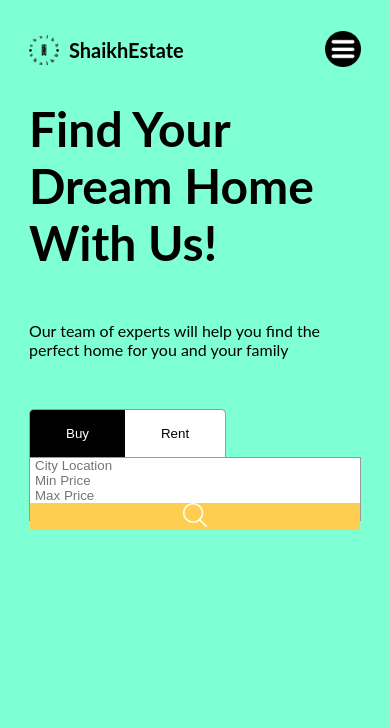
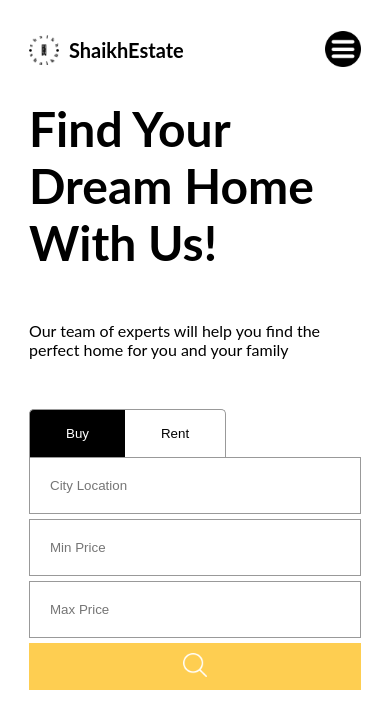
Before and after one commit to asifshaikh/RealEstate-Mern, a React (Vite) app in the folder client/: page / in a window 390 px wide. Shown: the top 728 px of the page. Built offline with nearby package versions, Linux system fonts and the light colour scheme.

Commit message:
complete homepage with responsiveness

```diff
--- a/client/src/assets/components/searchbar/searchBar.scss
+++ b/client/src/assets/components/searchbar/searchBar.scss
@@ -32,6 +32,7 @@
 
     @include sm {
       flex-direction: column;
+      border: none;
     }
 
     input {
@@ -47,11 +48,22 @@
           width: 140px;
         }
         @include md {
+          width: 200px;
+          &:nth-child(2),
+          &:nth-child(3) {
+            width: 200px;
+          }
+        }
+        @include sm {
           width: auto;
           &:nth-child(2),
           &:nth-child(3) {
             width: auto;
           }
+
+          margin-bottom: 5px;
+          padding: 20px;
+          border: 1px solid #999;
         }
       }
     }
@@ -60,6 +72,9 @@
       background-color: #fece51;
       flex: 1;
       cursor: pointer;
+      @include sm {
+        padding: 10px;
+      }
 
       img {
         height: 24px;
--- a/client/src/assets/layout.scss
+++ b/client/src/assets/layout.scss
@@ -10,16 +10,16 @@
   flex-direction: column;
 
   @include lg {
-    background-color: red;
+    // background-color: red;
     max-width: 1280px;
   }
 
   @include md {
-    background-color: beige;
+    // background-color: beige;
     max-width: 768px;
   }
   @include sm {
-    background-color: aquamarine;
+    // background-color: aquamarine;
     max-width: 640px;
   }
   .content {
```
